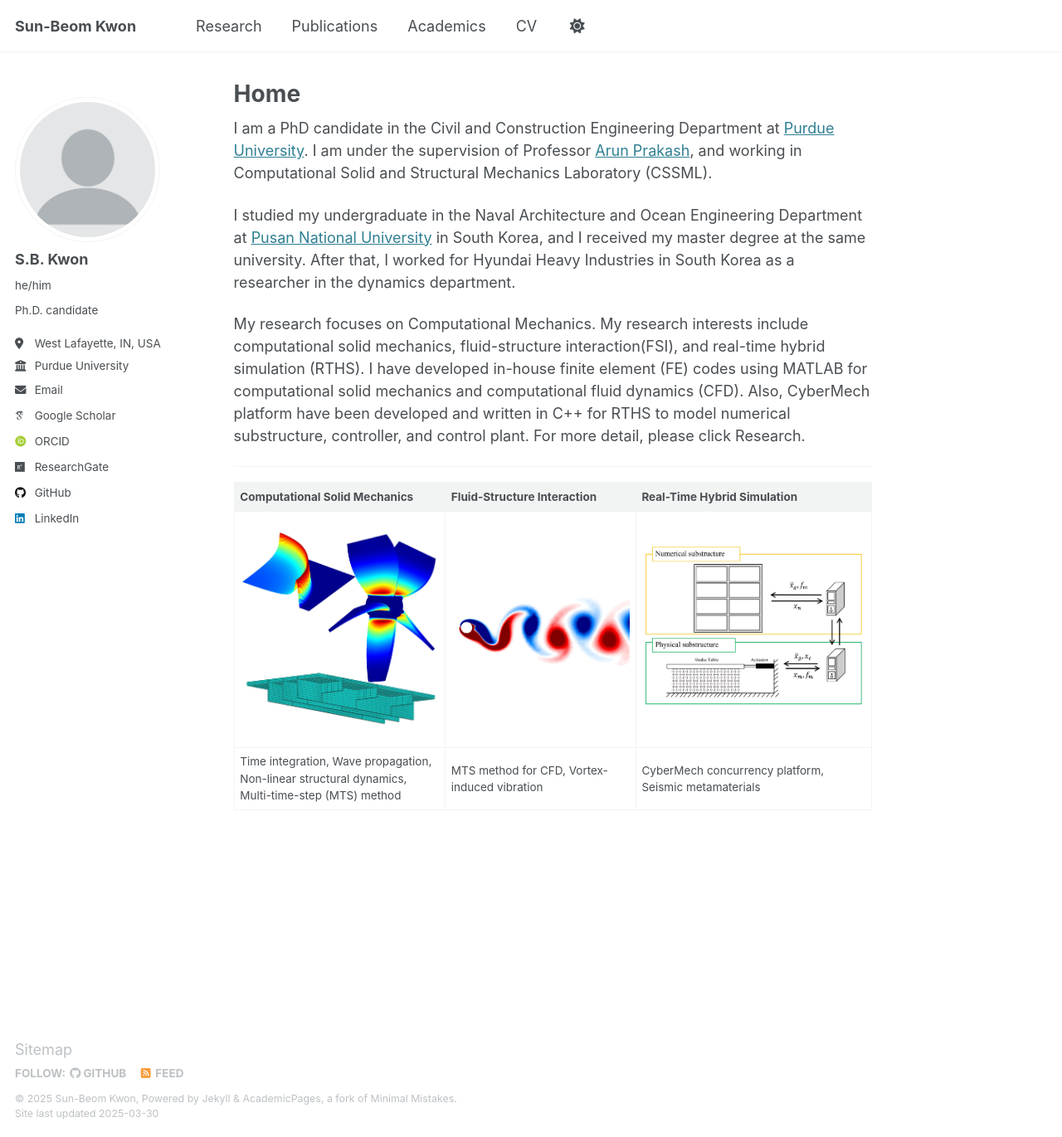
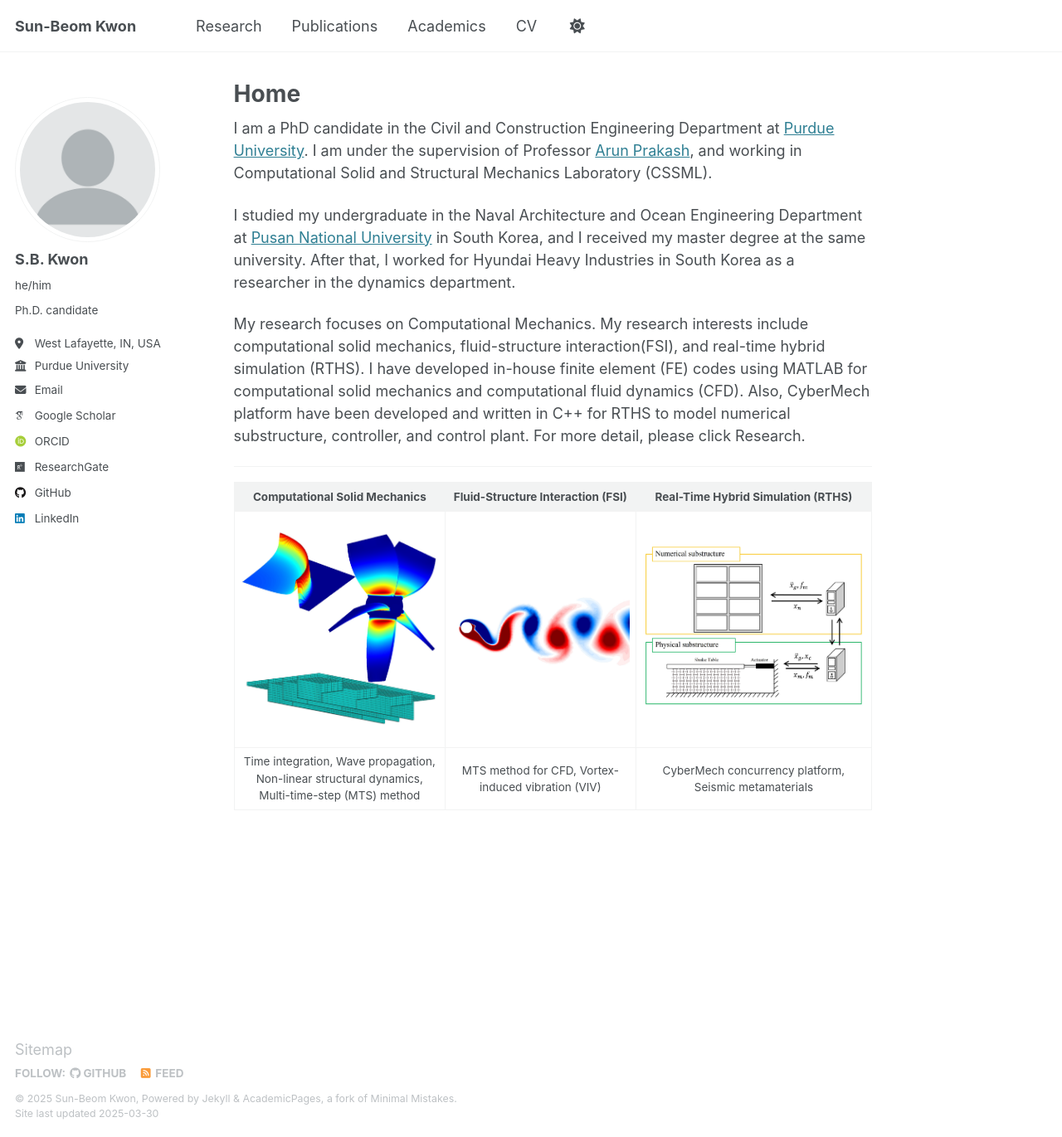
Before and after one commit to kwon193/kwon193.github.io, a Jekyll site: the page built from _pages/about.md, in a window 1280 px wide and 1371 px high. Shown: the whole window at 83% size. Built offline with Jekyll 4.4.1, drawn with Linux system fonts in a browser that asks for light colours; some web fonts are replaced.

Commit message:
Update about.md

```diff
--- a/_pages/about.md
+++ b/_pages/about.md
@@ -15,7 +15,7 @@ My research focuses on Computational Mechanics. My research interests include co
 
 ------
 
-| Computational Solid Mechanics    | Fluid-Structure Interaction    |  Real-Time Hybrid Simulation |
-| ---           | ---           |         --- |
+| Computational Solid Mechanics    | Fluid-Structure Interaction (FSI)    |  Real-Time Hybrid Simulation (RTHS) |
+| :---:           | :---:           |         :---: |
 | ![CSM](/image_sk/CSM.jpg) | ![FSI](/image_sk/FSI_figure.jpg) | ![RTHS](/image_sk/RTHS_meta2.jpg)  |
-| Time integration, Wave propagation, Non-linear structural dynamics, Multi-time-step (MTS) method | MTS method for CFD, Vortex-induced vibration | CyberMech concurrency platform, Seismic metamaterials   |
+| Time integration, Wave propagation, Non-linear structural dynamics, Multi-time-step (MTS) method | MTS method for CFD, Vortex-induced vibration (VIV) | CyberMech concurrency platform, Seismic metamaterials   |
```
